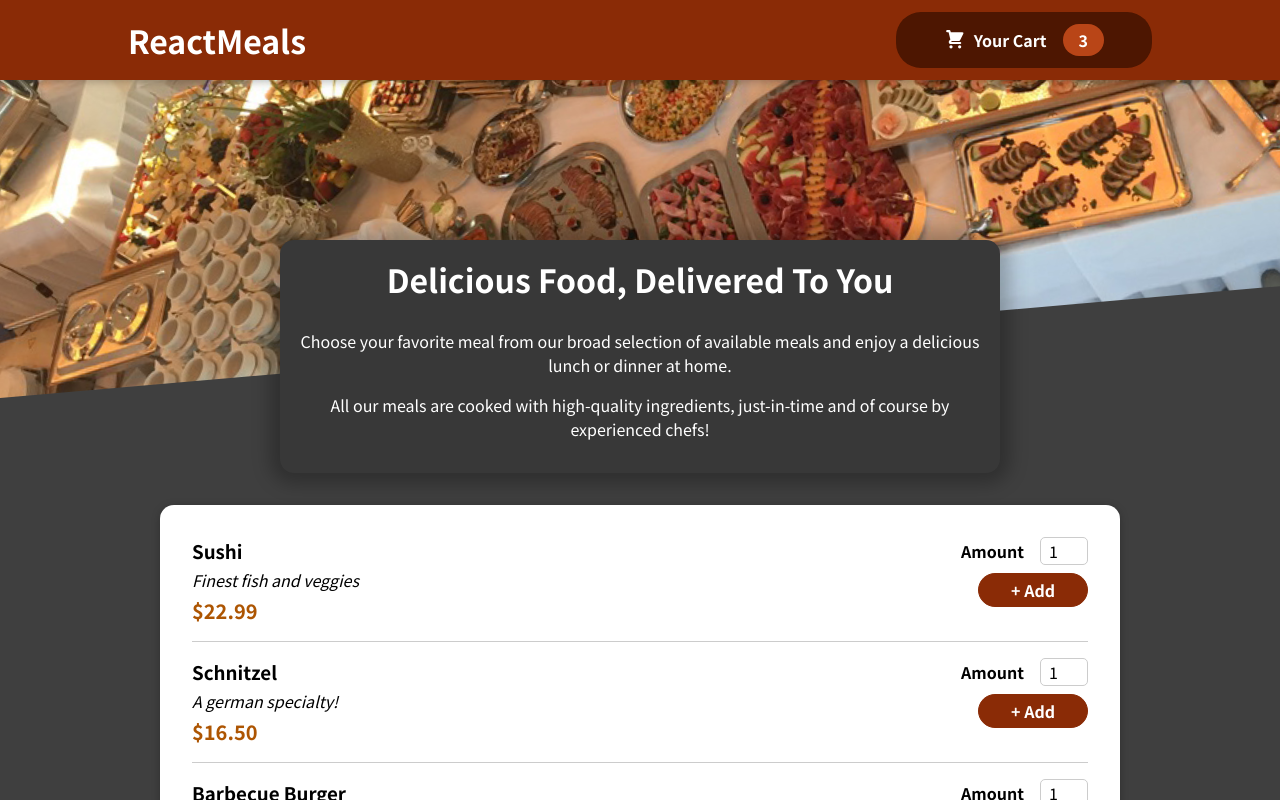
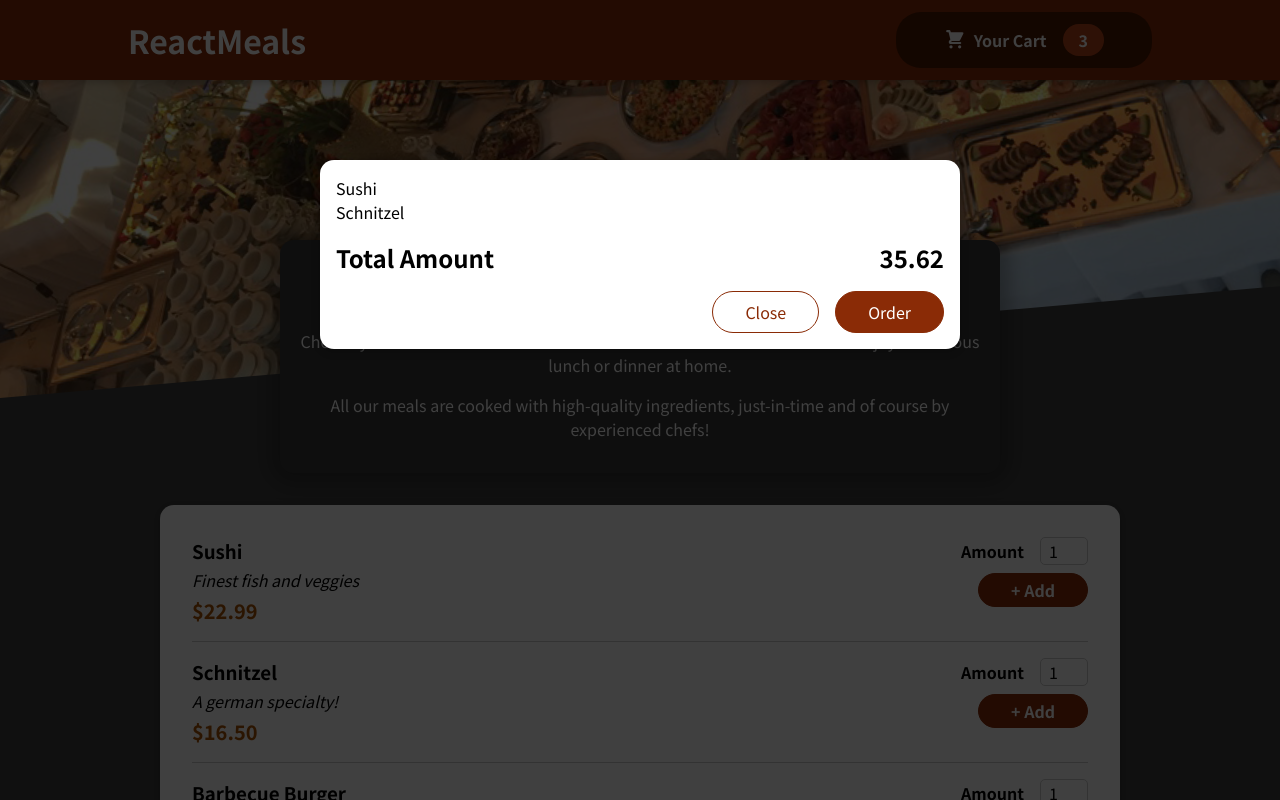
Before and after one commit to GingerBeardx/react-guide-food-app, a React (Create React App) app: page / in a window 1280 px wide. Shown: the top 800 px of the page. Built offline with nearby package versions, Linux system fonts and the light colour scheme.

Commit message:
Added modal

```diff
--- a/public/index.html
+++ b/public/index.html
@@ -28,6 +28,7 @@
   </head>
   <body>
     <noscript>You need to enable JavaScript to run this app.</noscript>
+    <div id="overlays"></div>
     <div id="root"></div>
     <!--
       This HTML file is a template.
--- a/src/App.js
+++ b/src/App.js
@@ -1,9 +1,10 @@
 import React from "react";
-import { Header, Meals } from "./components";
+import { Header, Meals, Cart } from "./components";
 
 function App() {
   return (
     <React.Fragment>
+      <Cart />
       <Header />
       <main>
         <Meals />
--- a/src/components/Cart/Cart.js
+++ b/src/components/Cart/Cart.js
@@ -1,4 +1,5 @@
 import styles from "./Cart.module.css";
+import { Modal } from "../";
 
 const Cart = (props) => {
   const cartItems = [
@@ -7,7 +8,7 @@
   ].map((item) => <li>{item.name}</li>);
 
   return (
-    <div>
+    <Modal>
       <ul className={styles["cart-items"]}>{cartItems}</ul>
       <div className={styles.total}>
         <span>Total Amount</span>
@@ -17,7 +18,7 @@
         <button className={styles["button--alt"]}>Close</button>
         <button className={styles.button}>Order</button>
       </div>
-    </div>
+    </Modal>
   );
 };
 
--- /dev/null
+++ b/src/components/UI/Modal.js
@@ -0,0 +1,31 @@
+import React from "react";
+import ReactDOM from "react-dom";
+import styles from "./Modal.module.css";
+
+const Backdrop = (props) => {
+  return <div className={styles.backdrop} />;
+};
+
+const ModalOverlay = (props) => {
+  return (
+    <div className={styles.modal}>
+      <div className={styles.content}>{props.children}</div>
+    </div>
+  );
+};
+
+const portalElement = document.getElementById("overlays");
+
+const Modal = (props) => {
+  return (
+    <React.Fragment>
+      {ReactDOM.createPortal(<Backdrop />, portalElement)}
+      {ReactDOM.createPortal(
+        <ModalOverlay>{props.children}</ModalOverlay>,
+        portalElement
+      )}
+    </React.Fragment>
+  );
+};
+
+export default Modal;
--- a/src/components/index.js
+++ b/src/components/index.js
@@ -2,3 +2,5 @@
 export { default as Meals } from "./Meals/Meals";
 export { default as Card } from "./UI/Card";
 export { default as Input } from "./UI/Input";
+export { default as Modal } from "./UI/Modal";
+export { default as Cart } from "../components/Cart/Cart";
```
Also changed, not shown: src/components/UI/Modal.module.css (renamed from src/css/Modal.module.css).
